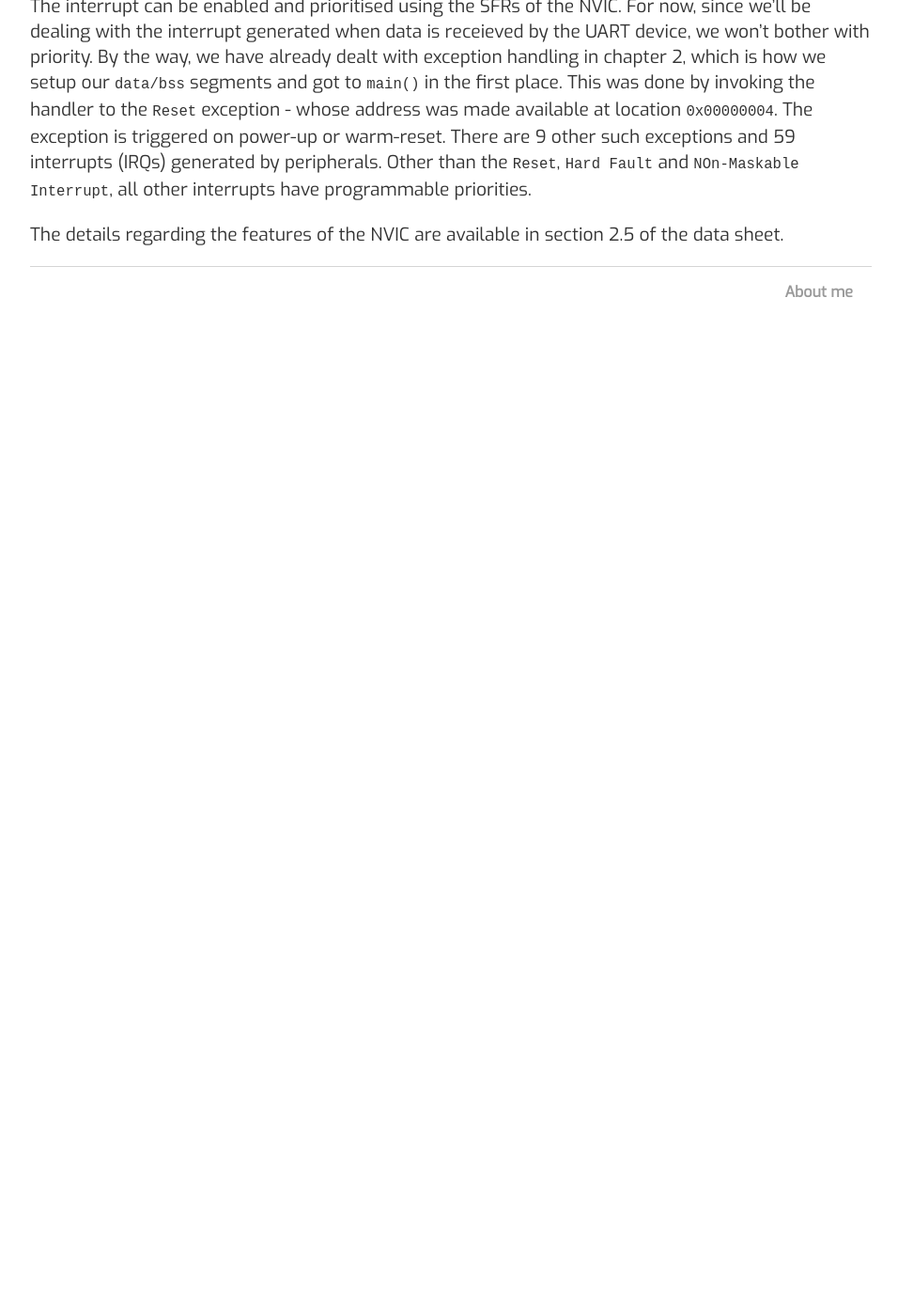
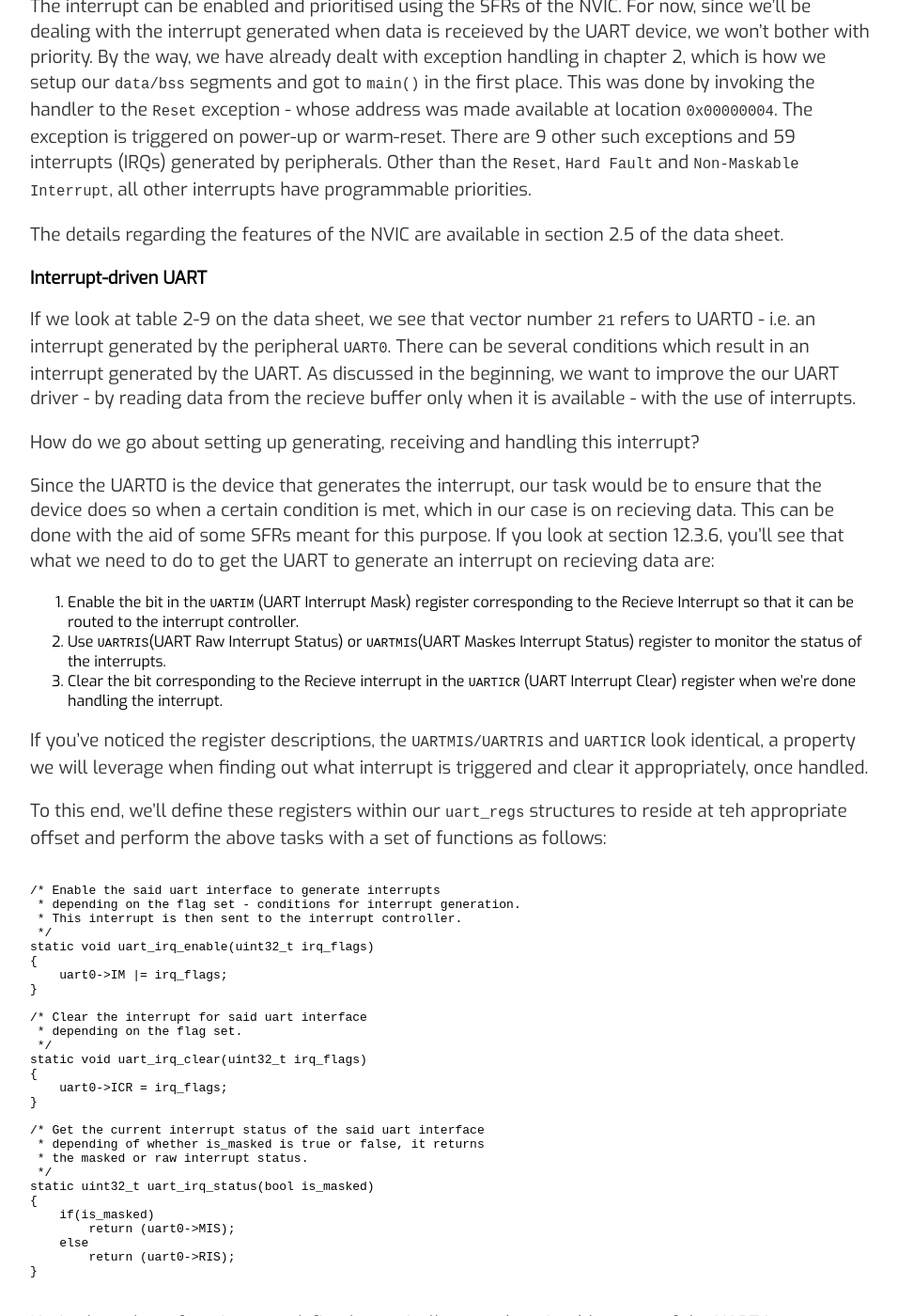
Before and after one commit to varun-venkatesh/varun-venkatesh.github.io, a Jekyll site: the page built from _posts/2020-10-29-bare-mtl-chapter4.md, in a window 1280 px wide and 1400 px high, scrolled down 790 px. Shown: the whole window at 94% size, without its empty margins (160-1116 px from the left). Built offline with Jekyll 4.4.1, drawn with Linux system fonts in a browser that asks for light colours; before the commit the page ends 1171 px from its top, so only the background shows below that; some of the changed text lies outside the part shown.

Commit message:
Update 2020-10-29-bare-mtl-chapter4.md

````diff
--- a/_posts/2020-10-29-bare-mtl-chapter4.md
+++ b/_posts/2020-10-29-bare-mtl-chapter4.md
@@ -12,6 +12,62 @@ An interrupt is a alert -from the hardware - that needs attention from the softw
 
 Let's go back to chapter 2 where we identified that the first 240 bytes of code represent the **interrupt vector table** with each entry pointing to an interrupt handler or interrupt service routine - the software fucntion that handles a particular interrupt. The ARM Cortex-M3 and the Nested Vectored Interrupt Controller (NVIC) prioritize and handle all of these interrupts - called exceptions in the Cortex-M3 world. When an exception is triggered, the processor state -  represented by it's registers - is automatically pushed to the stack and restored from the stack once the exception handling is complete - that is when the ISR exits.
 
-The interrupt can be enabled and prioritised using the SFRs of the NVIC. For now, since we'll be dealing with the interrupt generated when data is receieved by the UART device, we won't bother with priority. By the way, we have already dealt with exception handling in chapter 2, which is how we setup our ```data/bss``` segments and got to ```main()``` in the first place. This was done by invoking the handler to the ```Reset``` exception - whose address was made available at location ```0x00000004```.  The exception is triggered on power-up or warm-reset. There are 9 other such exceptions and 59 interrupts (IRQs) generated by peripherals. Other than the ```Reset```, ```Hard Fault``` and ```NOn-Maskable Interrupt```, all other interrupts have programmable priorities.
+The interrupt can be enabled and prioritised using the SFRs of the NVIC. For now, since we'll be dealing with the interrupt generated when data is receieved by the UART device, we won't bother with priority. By the way, we have already dealt with exception handling in chapter 2, which is how we setup our ```data/bss``` segments and got to ```main()``` in the first place. This was done by invoking the handler to the ```Reset``` exception - whose address was made available at location ```0x00000004```.  The exception is triggered on power-up or warm-reset. There are 9 other such exceptions and 59 interrupts (IRQs) generated by peripherals. Other than the ```Reset```, ```Hard Fault``` and ```Non-Maskable Interrupt```, all other interrupts have programmable priorities.
 
 The details regarding the features of the NVIC are available in section 2.5 of the data sheet.
+
+### Interrupt-driven UART
+
+If we look at table 2-9 on the data sheet, we see that vector number ```21``` refers to UART0 - i.e. an interrupt generated by the peripheral ```UART0```. There can be several conditions which result in an interrupt generated by the UART. As discussed in the beginning, we want to improve the our UART driver - by reading data from the recieve buffer only when it is available - with the use of interrupts.
+
+How do we go about setting up generating, receiving and handling this interrupt?
+
+Since the UART0 is the device that generates the interrupt, our task would be to ensure that the device does so when a certain condition is met, which in our case is on recieving data. This can be done with the aid of some SFRs meant for this purpose. If you look at section 12.3.6, you'll see that what we need to do to get the UART to generate an interrupt on recieving data are:
+
+1. Enable the bit in the ```UARTIM``` (UART Interrupt Mask) register corresponding to the Recieve Interrupt so that it can be routed to the interrupt controller.
+2. Use ```UARTRIS```(UART Raw Interrupt Status) or ```UARTMIS```(UART Maskes Interrupt Status) register to monitor the status of the interrupts.
+3. Clear the bit corresponding to the Recieve interrupt in the ```UARTICR``` (UART Interrupt Clear) register when we're done handling the interrupt.
+
+If you've noticed the register descriptions, the ```UARTMIS/UARTRIS``` and ```UARTICR``` look identical, a property we will leverage when finding out what interrupt is triggered and clear it appropriately, once handled.
+
+To this end, we'll define these registers within our ```uart_regs``` structures to reside at teh appropriate offset and perform the above tasks with a set of functions as follows:
+
+```C
+
+/* Enable the said uart interface to generate interrupts
+ * depending on the flag set - conditions for interrupt generation.
+ * This interrupt is then sent to the interrupt controller.
+ */
+static void uart_irq_enable(uint32_t irq_flags)
+{
+    uart0->IM |= irq_flags;
+}
+
+/* Clear the interrupt for said uart interface
+ * depending on the flag set.
+ */
+static void uart_irq_clear(uint32_t irq_flags)
+{
+    uart0->ICR = irq_flags;
+}
+
+/* Get the current interrupt status of the said uart interface
+ * depending of whether is_masked is true or false, it returns
+ * the masked or raw interrupt status.
+ */
+static uint32_t uart_irq_status(bool is_masked)
+{
+    if(is_masked)
+        return (uart0->MIS);
+    else
+        return (uart0->RIS);
+}
+
+```
+Notice how these functions are defined generically to set/monitor/clear any of the UART interrupts supported. This allows for our driver to be scaled to accomodate more interrupts should the need arise. Now, enabling the interrupt is done when we init the uart device before we actually turn it on so that any data received at any time from the point of the device being turned on triggers an interrupt.
+
+It's not enough to have the interrupt generated by the device. This interrupt has to be routed through the interrupt controller to the processor so that the control of execution can then be handed to the interrupt handler/vector/ISR which will be use to process the interrupt. By enabling the recieve interrupt bit in ```UARTIM```, we've ensure that an interrupt generated by the device when it recieves data is routed to the interrupt controller. Our next step should be to ensure that the interrupt controller "informs" the processor of this. For this, we'll need to look at the SFRs of the ```NVIC``` (Nested Vectored Interrupt Controller).
+
+A detailed description of the ```NVIC``` is available in section 3.1.2. Let's go to the SFRs and see what we can do to get our UART interrupt through to the processor via ```NVIC```.
+
+Section 3.4 details the register descriptions of the various ```NVIC``` registers.
````
